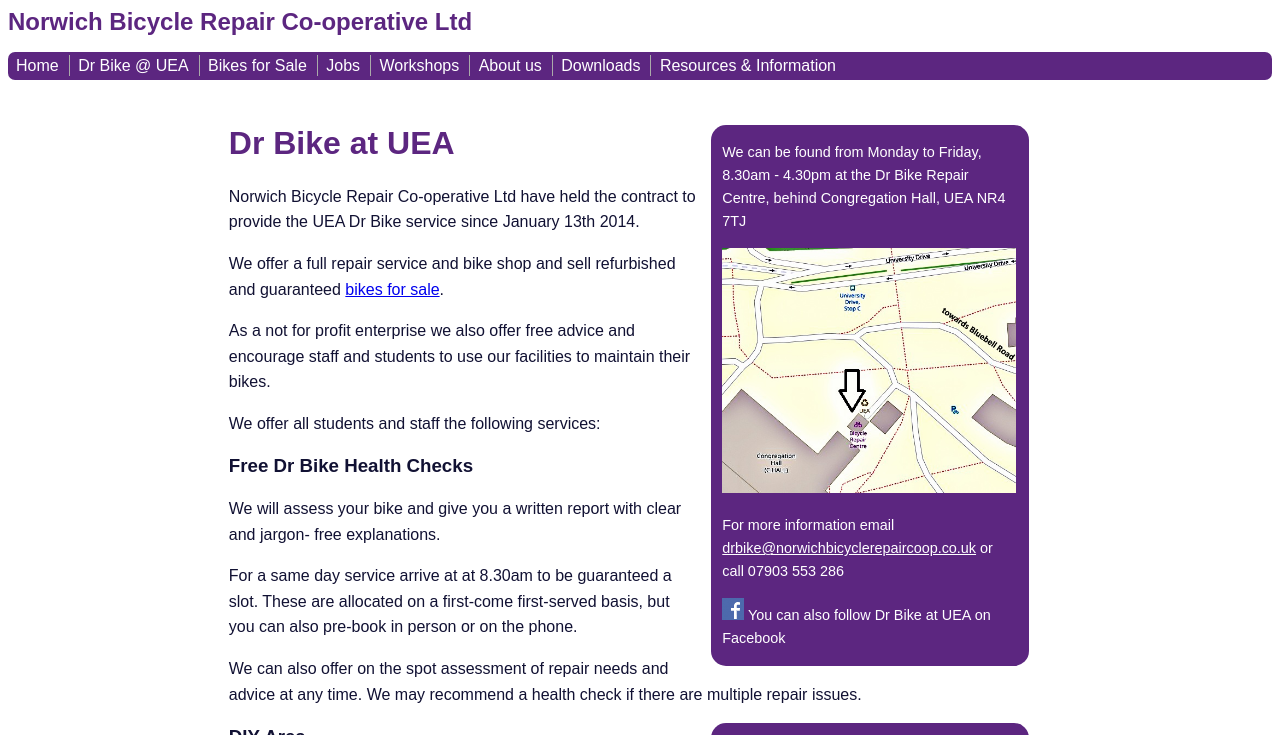
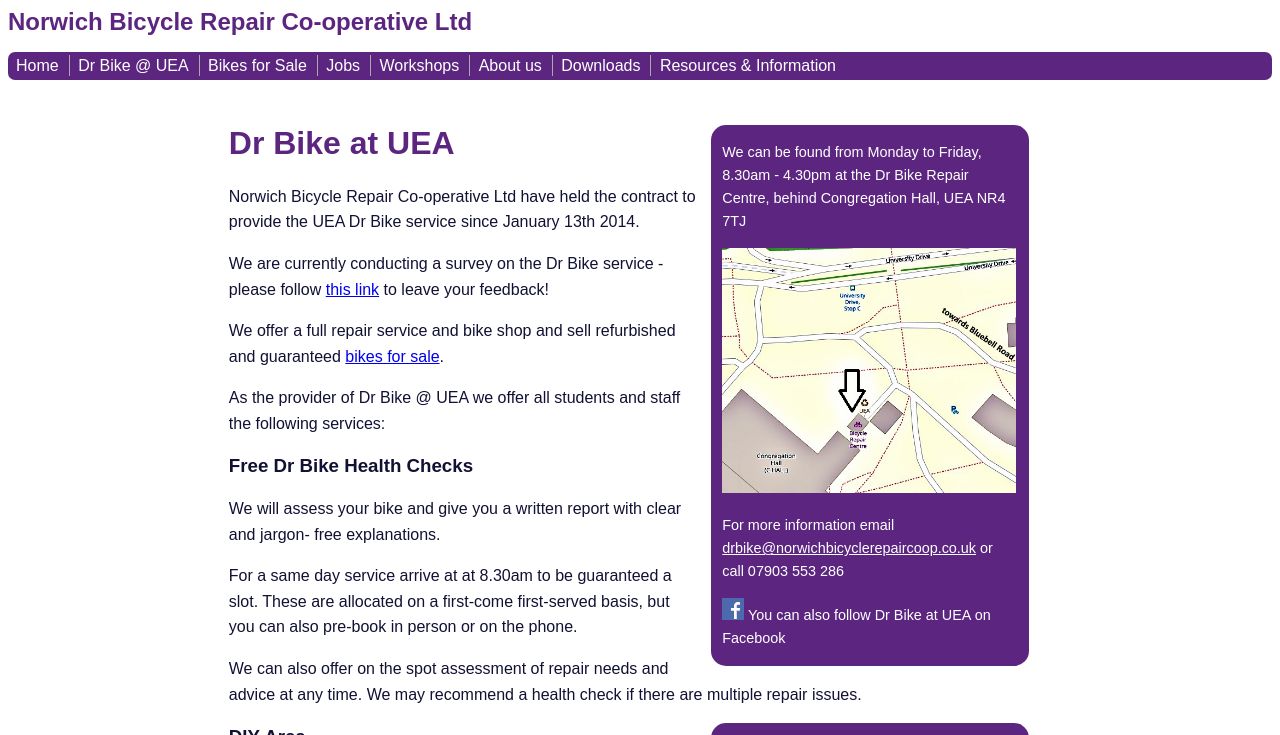
Before and after one commit to norwichbicyclerepaircooperative/norwichbicyclerepaircooperative.github.io, a Jekyll site: the page built from dr-bike-uea/index.md, in a window 1280 px wide, cut to the strip 0-735 px from the top of the page. Built offline with Jekyll 4.4.1, drawn with Linux system fonts in a browser that asks for light colours.

Commit message:
Update index.md

```diff
--- a/dr-bike-uea/index.md
+++ b/dr-bike-uea/index.md
@@ -21,13 +21,12 @@
 Norwich Bicycle Repair Co-operative Ltd have held the contract to provide the
 UEA Dr Bike service since January 13th 2014.
 
+We are currently conducting a survey on the Dr Bike service - please follow [this link](https://www.surveymonkey.co.uk/r/PW3LLNW) to leave your feedback!
+
 We offer a full repair service and bike shop and sell refurbished and
 guaranteed [bikes for sale](/bikes-for-sale/).
 
-As a not for profit enterprise we also offer free advice and encourage staff
-and students to use our facilities to maintain their bikes.
-
-We offer all students and staff the following services:
+As the provider of Dr Bike @ UEA we offer all students and staff the following services:
 
 ### Free Dr Bike Health Checks ###
 
```
